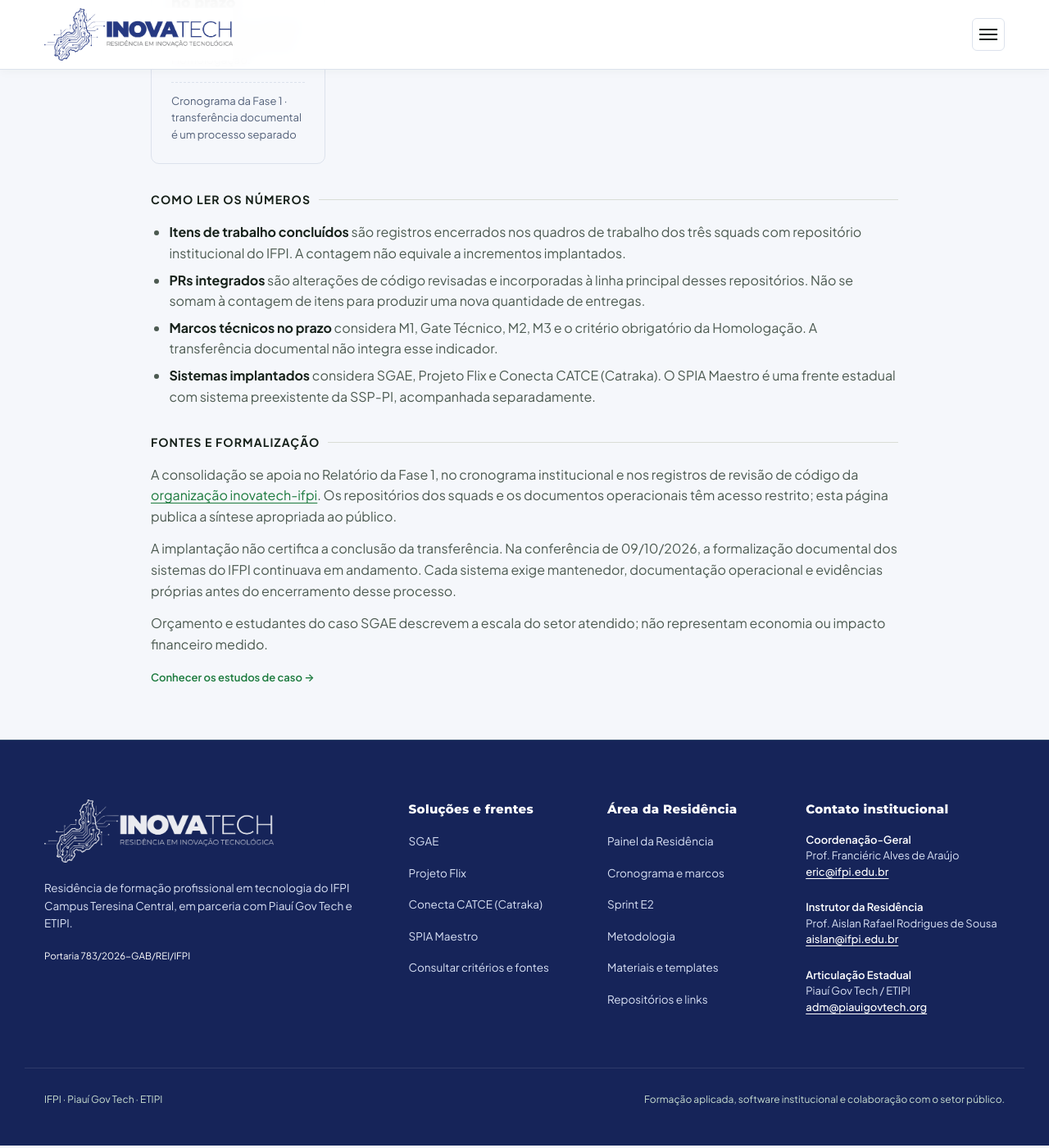
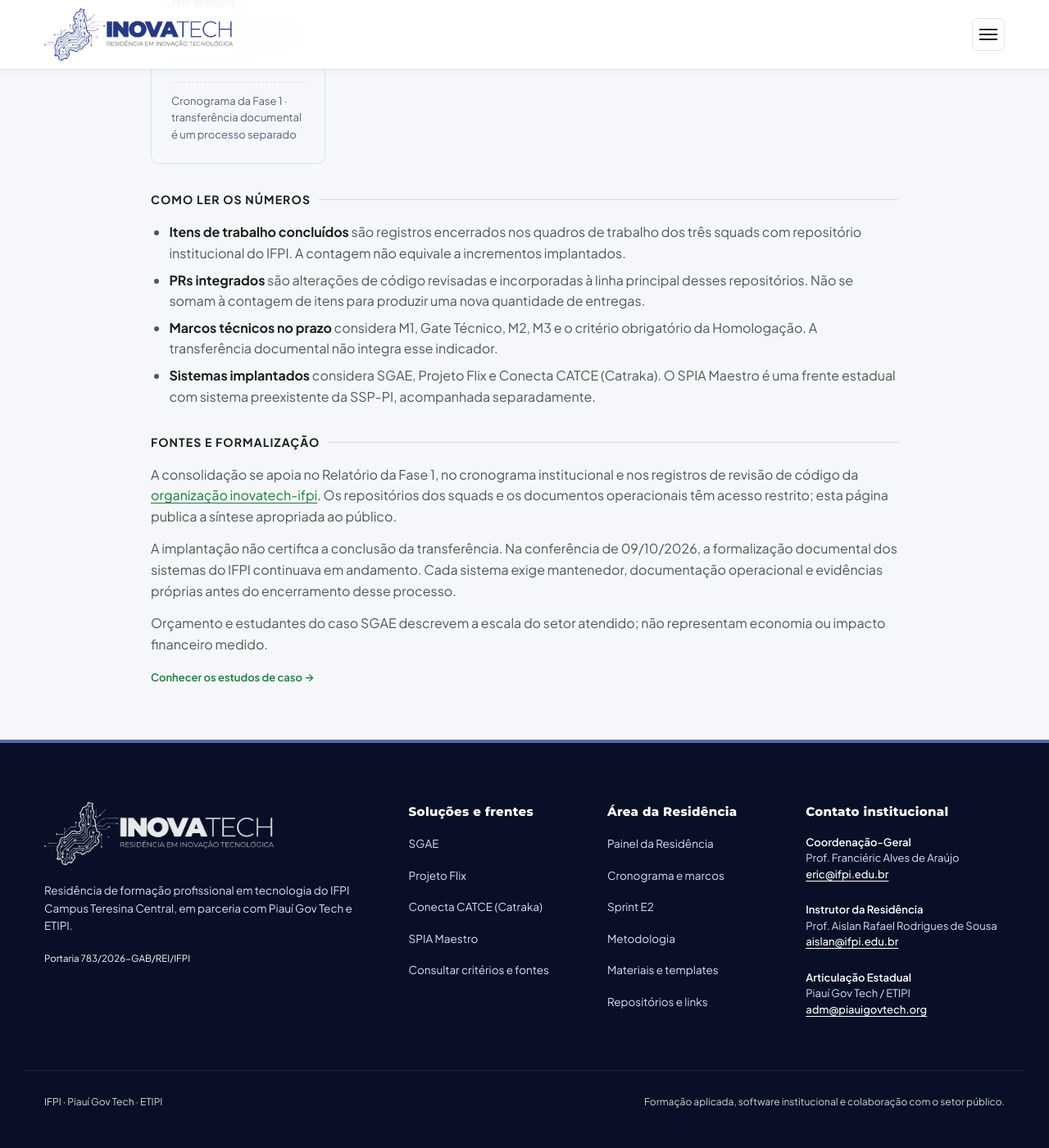
Before and after one commit to inovatech-ifpi/portal, a Jekyll site: the page built from evidencias.md, in a window 1280 px wide and 1400 px high, scrolled down 724 px. Shown: the whole window at 82% size. Built offline with Jekyll 4.4.1, drawn with Linux system fonts in a browser that asks for light colours.

Commit message:
fix(portal): distingue rodapé da seção de cooperação

```diff
--- a/assets/css/portal.css
+++ b/assets/css/portal.css
@@ -3748,7 +3748,8 @@
 .hub-stat-stamp, .hub-stats-single-footer { font-size: 13px; }
 .hub-stat-stamp { color: var(--dim); }
 .hub-stats-ribbon { grid-template-columns: repeat(auto-fit, minmax(min(100%, 170px), 1fr)); }
-.hub-page-hero, .hub-section-dark, .hub-footer { background: var(--azul-dark); }
+.hub-page-hero, .hub-section-dark { background: var(--azul-dark); }
+.hub-footer { background: #080f26; border-top: 4px solid #526ab7; }
 .hub-footer-official-logo { width: 280px; max-width: 100%; height: auto; border-radius: 0; margin-bottom: 20px; }
 .hub-footer-desc, .hub-footer-links a, .hub-footer-contact, .hub-footer-copy { color: #dae2f5; }
 .hub-footer-contact a, .hub-footer-legal { color: #fff; }
```
